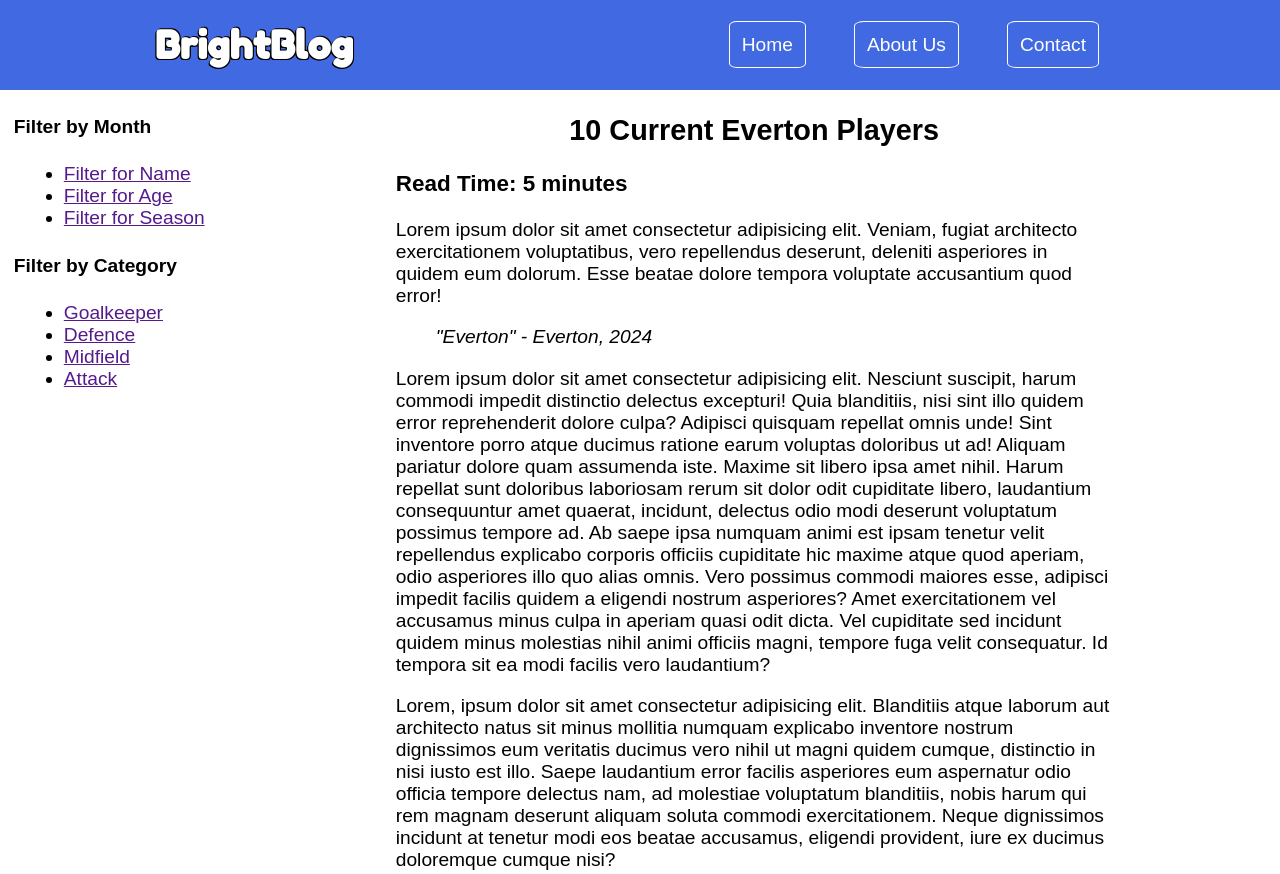
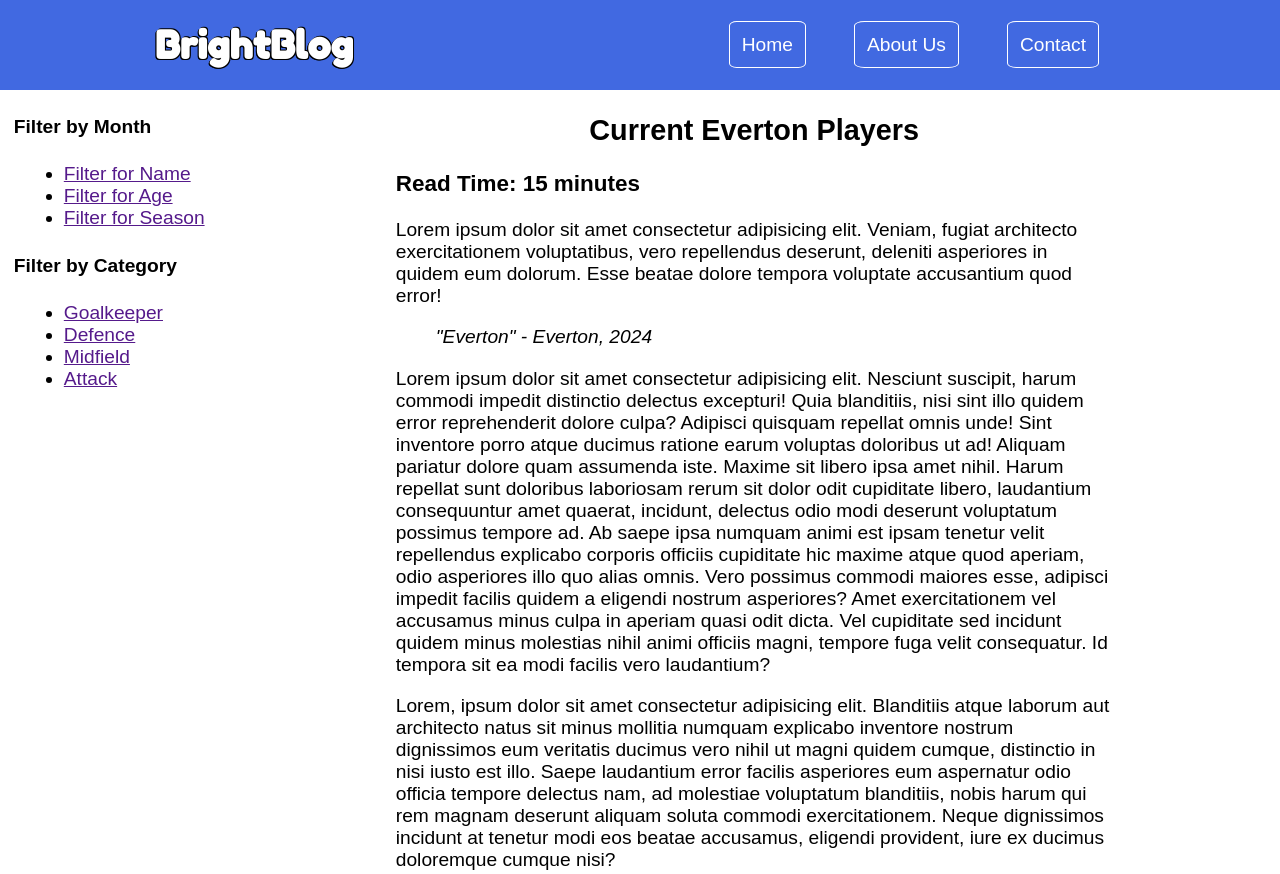
Before and after one commit to Owain1105/Owain1105.github.io, a plain HTML site: page index.html in a window 1280 px wide. Shown: the top 874 px of the page. Drawn offline with Linux system fonts and the light colour scheme; no server answers.

Commit message:
Update index.html

```diff
--- a/index.html
+++ b/index.html
@@ -61,8 +61,8 @@
                 <article>
                     <header>
                         <!-- Article's header goes here -->
-                        <h2>10 Current Everton Players</h2>
-                        <h3>Read Time: 5 minutes</h3>
+                        <h2>Current Everton Players</h2>
+                        <h3>Read Time: 15 minutes</h3>
                     </header>
                     <main>
                         <!-- Article's Text goes here -->
```
